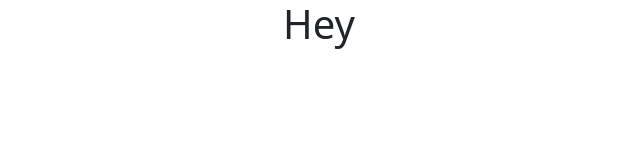
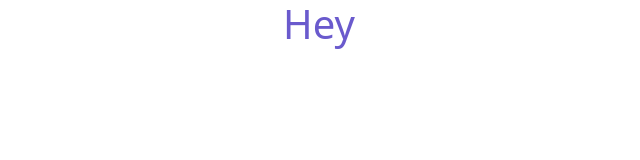
Before and after one commit to reeceap124/plants-widget, a React (Create React App) app: page / in a window 1280 px wide. Shown: the top 160 px of the page, without its empty margins (321-961 px from the left). Built offline with nearby package versions, Linux system fonts and the light colour scheme.

Commit message:
pleaaaaase

```diff
--- a/src/App.css
+++ b/src/App.css
@@ -2,6 +2,6 @@
   text-align: center;
 }
 
-div.plantsManagerEmbed div.App h1 {
+div#plantsManagerEmbed div.App h1 {
   color: slateblue !important;
 }
```
